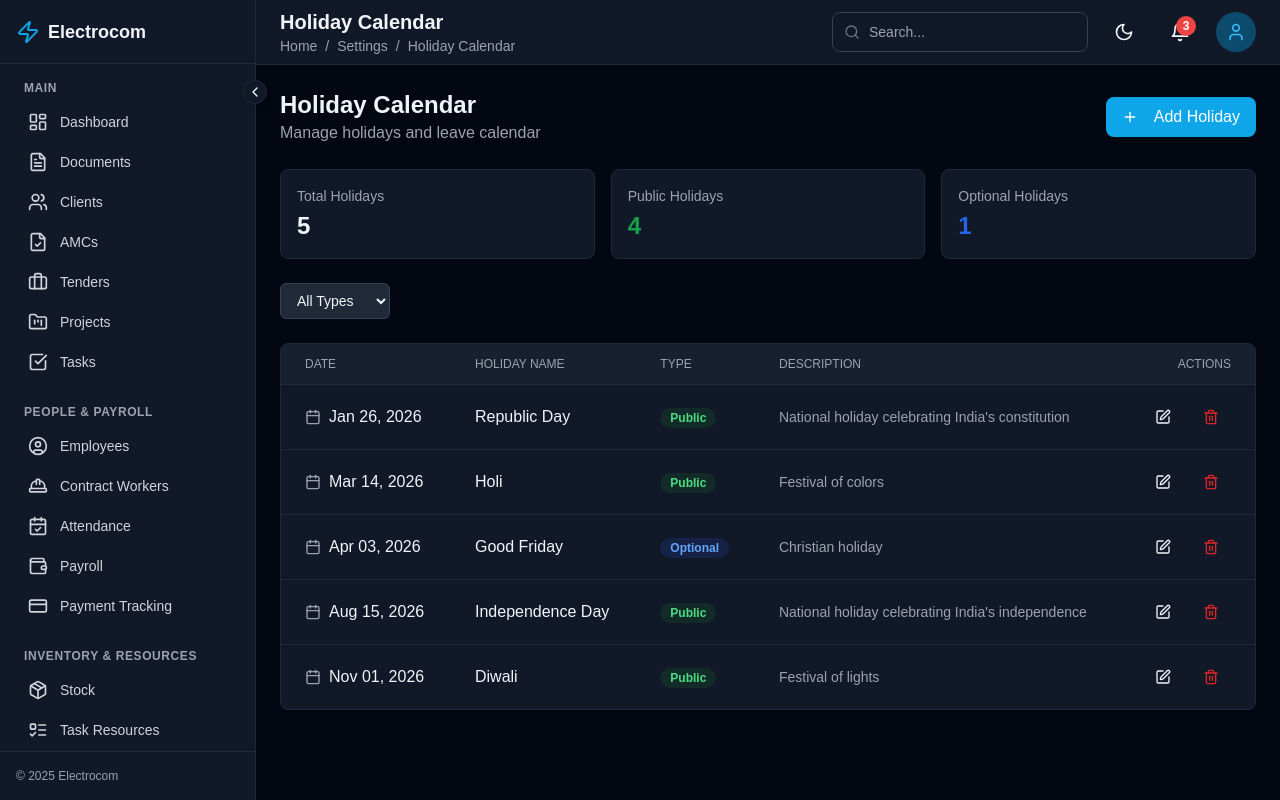
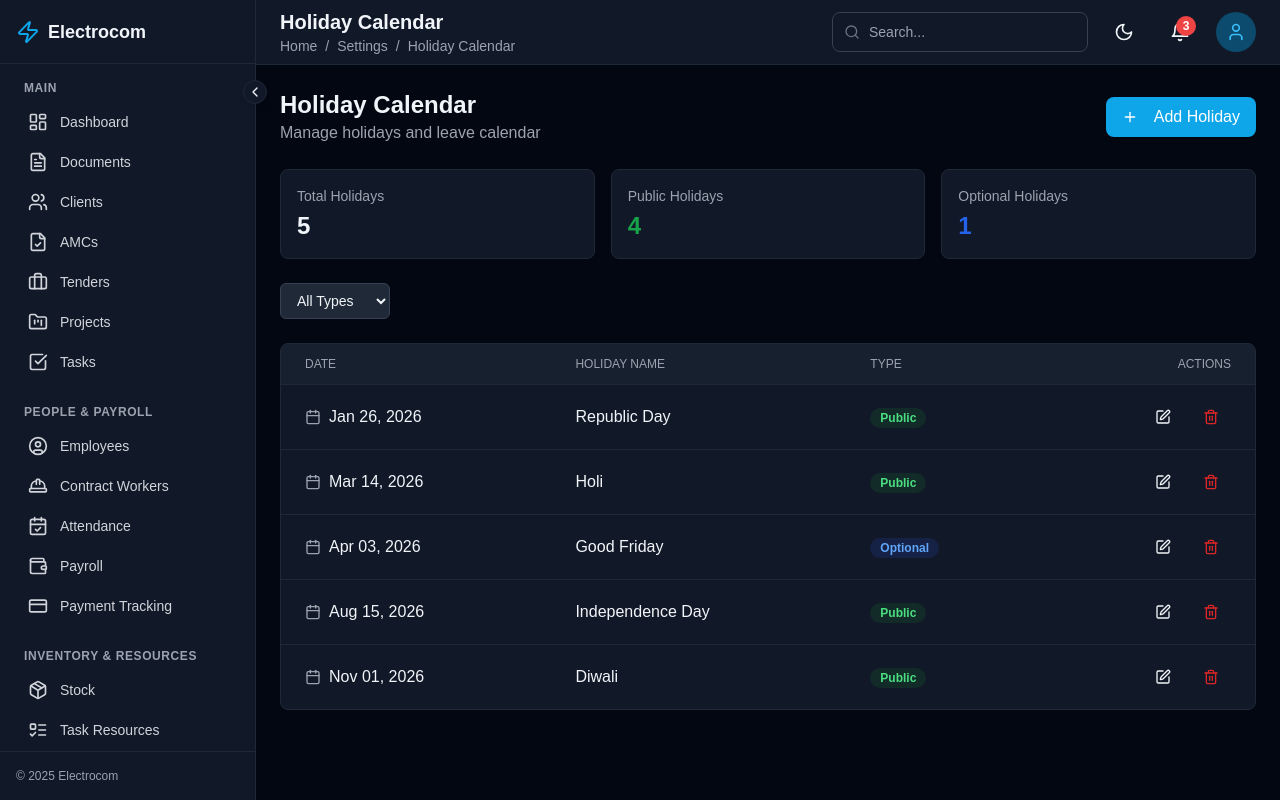
Before and after one commit to Electrocom-Solutions/WebApp, a Next.js app: page /holiday-calendar in a window 1280 px wide. Built offline with nearby package versions, Linux system fonts and the light colour scheme.

Commit message:
Update Holiday Calendar: Remove description field from add/edit holiday modal and remove description column from table

```diff
--- a/app/holiday-calendar/page.tsx
+++ b/app/holiday-calendar/page.tsx
@@ -153,9 +153,6 @@ export default function HolidayCalendarPage() {
                 <th className="px-6 py-3 text-left text-xs font-medium text-gray-500 dark:text-gray-400 uppercase">
                   Type
                 </th>
-                <th className="px-6 py-3 text-left text-xs font-medium text-gray-500 dark:text-gray-400 uppercase">
-                  Description
-                </th>
                 <th className="px-6 py-3 text-right text-xs font-medium text-gray-500 dark:text-gray-400 uppercase">
                   Actions
                 </th>
@@ -177,9 +174,6 @@ export default function HolidayCalendarPage() {
                     <Badge className={getTypeColor(holiday.type)}>
                       {holiday.type}
                     </Badge>
-                  </td>
-                  <td className="px-6 py-4 text-sm text-gray-600 dark:text-gray-400">
-                    {holiday.description || "-"}
                   </td>
                   <td className="px-6 py-4 text-right">
                     <div className="flex items-center justify-end gap-2">
@@ -249,7 +243,6 @@ function HolidayModal({ holiday, onClose, onSave }: {
     name: holiday?.name || "",
     date: holiday?.date || "",
     type: holiday?.type || "Public",
-    description: holiday?.description || "",
   });
 
   const handleSubmit = (e: React.FormEvent) => {
@@ -308,15 +301,6 @@ function HolidayModal({ holiday, onClose, onSave }: {
               <option value="Restricted">Restricted</option>
             </select>
           </div>
-          <div>
-            <label className="block text-sm font-medium mb-2">Description</label>
-            <textarea
-              value={formData.description}
-              onChange={(e) => setFormData({ ...formData, description: e.target.value })}
-              rows={3}
-              className="w-full rounded-md border border-gray-300 dark:border-gray-700 bg-white dark:bg-gray-800 px-3 py-2 text-sm focus:outline-none focus:ring-2 focus:ring-sky-500"
-            />
-          </div>
 
           <div className="flex justify-end gap-3 pt-4">
             <Button type="button" variant="secondary" onClick={onClose}>
```
